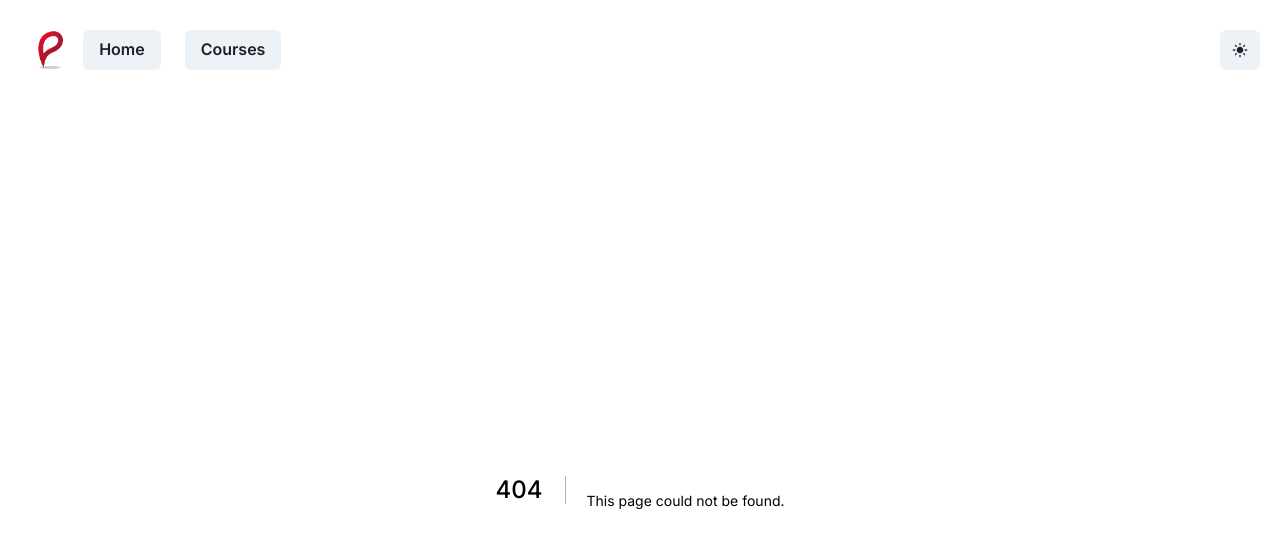
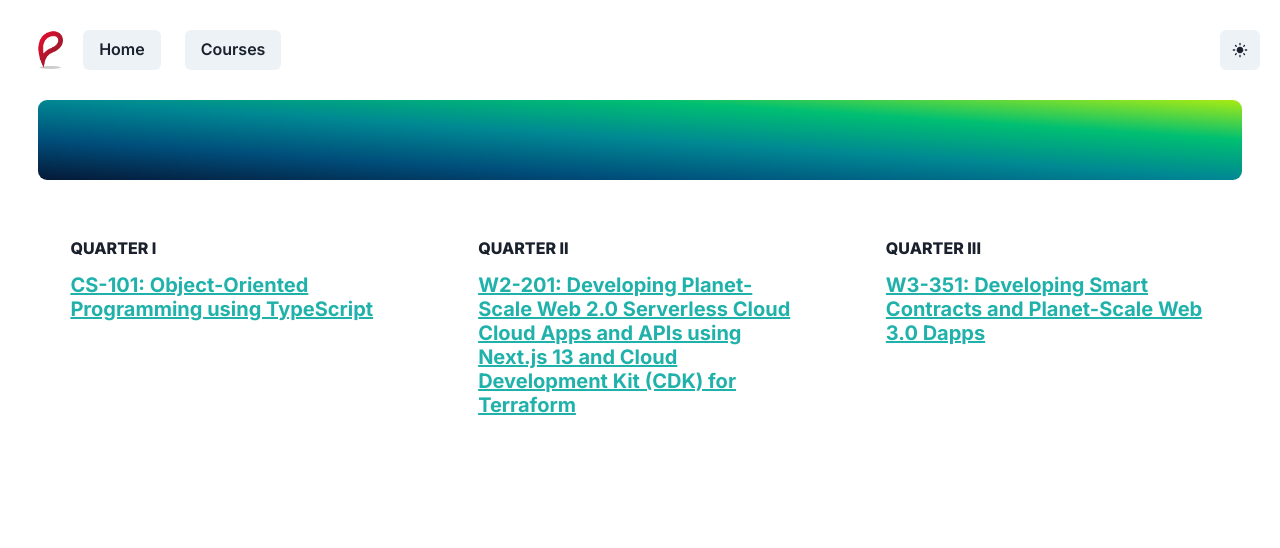
Before and after one commit to saadfrhan/nextjs-panaverse-website, a Next.js app: page /courses/core in a window 1280 px wide. Before the commit this address had no page. Shown: the top 548 px of the page. Built offline with nearby package versions, Linux system fonts and the light colour scheme.

Commit message:
feat: update

```diff
--- /dev/null
+++ b/src/app/courses/core/page.tsx
@@ -0,0 +1,39 @@
+"use client";
+
+import QuarterItem from '@/components/courses/QuarterItem';
+import Container from '@/components/home/container';
+import { core_courses } from '@/constants/course';
+import { gradientBg } from '@/constants/home';
+import { Flex, Heading, SimpleGrid, Text } from '@chakra-ui/react'
+
+export default function CoreCourses() {
+
+  return (
+    <Flex direction="column" gap={6}>
+      <Container
+        padding={10}
+        justifyContent="center"
+        rounded={9}
+        textAlign="center"
+        color="white"
+        bg={gradientBg}
+        element={
+          <Flex direction="column">
+            <Heading size={["lg", "xl", "lg", "2xl"]}>
+              Core Courses
+            </Heading>
+            <Text>{core_courses.description}</Text>
+          </Flex>
+        }
+      />
+      <SimpleGrid columns={[1, 1, 2, 3]} spacing={5}
+      >{core_courses.courses.map((c, i) =>
+        <QuarterItem
+          key={i}
+          {...c}
+        />
+      )}
+      </SimpleGrid>
+    </Flex>
+  );
+}
--- /dev/null
+++ b/src/components/courses/HeadingBlock.tsx
@@ -0,0 +1,23 @@
+import { gradientBg } from "@/constants/home";
+import { HeadingBlock } from "@/ts";
+import { Flex, Heading, Text } from "@chakra-ui/react";
+import Link from "next/link";
+
+const HeadingBlock: React.FC<HeadingBlock> = ({ heading }) => {
+
+  return <Link
+    href={`/courses/${heading.toLowerCase().replaceAll(' ', '-').replace(':', '')}`}
+  >
+    <Heading
+      size="md"
+      color='lightseagreen'
+      textDecoration='underline'
+      cursor="pointer"
+      rounded={9}
+    >
+      {heading}
+    </Heading>
+  </Link>
+}
+
+export default HeadingBlock;
--- /dev/null
+++ b/src/components/courses/NumberLabel.tsx
@@ -0,0 +1,10 @@
+import { NumberLabel } from "@/ts";
+import { Text } from "@chakra-ui/react";
+
+const NumberLabel: React.FC<NumberLabel> = ({ number }) => (
+  <Text textAlign="left" fontWeight="extrabold">
+    QUARTER {number}
+  </Text>
+);
+
+export default NumberLabel;
--- /dev/null
+++ b/src/components/courses/QuarterItem.tsx
@@ -0,0 +1,35 @@
+import { ItemProps } from '@/ts';
+import MotionDiv from '@/utils/motion';
+import { Flex } from '@chakra-ui/react';
+import HeadingBlock from './HeadingBlock';
+import NumberLabel from './NumberLabel';
+
+const QuarterItem: React.FC<ItemProps> = ({
+  number,
+  heading,
+  description,
+  isSpecialization = false,
+}) => {
+
+  return (
+    <MotionDiv dimension="x" negInit={true} transition={{ type: 'tween' }}>
+      <Flex
+        gap="1vw"
+        padding="4vh"
+        direction="column"
+      >
+        <NumberLabel
+          number={number}
+        />
+        <HeadingBlock
+          description={description}
+          heading={heading}
+          isSpecialization={isSpecialization}
+          number={number}
+        />
+      </Flex>
+    </MotionDiv>
+  );
+};
+
+export default QuarterItem;
--- a/src/constants/course.ts
+++ b/src/constants/course.ts
@@ -1,26 +1,24 @@
-import { Item } from "@/ts";
-
-export const courses: Item = {
-  "Core Courses": [{
-    main: "Core Courses",
-    mainDesc: `Every participant of the program will start by completing the following three core courses:`,
+export const core_courses = {
+  description: `Every participant of the program will start by completing the following three core courses:`,
+  courses: [
+    {
       number: "I",
       heading: "CS-101: Object-Oriented Programming using TypeScript",
-    description: `We will start the program by learning the fundamentals of Object-Oriented programming using JavaScript and TypeScript. We will also understand the latest Web trends i.e. Web 3.0 and Metaverse concepts and try to understand their working from the perspective of the users.`
     },
     {
       number: "II",
-    heading: `W2-201: Developing Planet-Scale Web 2.0 Serverless Cloud Cloud Apps and APIs using Next.js 13 and Cloud Development Kit (CDK) for Terraform`,
-    description: `The objective of this course is to teach participants to develop customer-facing planet-scale Websites, Full-Stack Apps and templates, Dashboards, and Muti-Cloud Serverless APIs. By the end of the quarter, the participants will be able to develop and deploy web platforms like Facebook, Shopify, etc. The technologies covered in this course will include Next.js 13, Figma, Tailwind CSS, Chakra UI, tRPC, QraphQL, Prisma, Cockroachdb Serverless (PostgreSQL Compatible), AWS Serverless Technologies, and Cloud Development Kit for Terraform (CDKTF).`
+      heading: `W2-201: Developing Planet-Scale Web 2.0 Serverless Cloud Cloud Apps and APIs using Next.js 13 and Cloud Development Kit (CDK) for Terraform`
     },
     {
       number: "III",
-    heading: `W3-351: Developing Smart Contracts and Planet-Scale Web 3.0 Dapps`,
-    description: `In this course you will learn how to develop Web 3.0 DApps, create a project, deploy it in production, write smart contracts, unit test them, and create user interfaces for them. We will also learn to develop ERC-20 and NFT tokens, DAOs, Oracles, etc. Please note that in order to develop Web 3 applications you also need to build on top of Web 2.0 technologies which we have already covered in the previous quarters.`
-  }],
-  "Specialized Tracks": [{
-    main: "Specialized Tracks",
-    mainDesc: `After completing the first three quarters the participants will select one or more specializations consisting of two courses each:`,
+      heading: `W3-351: Developing Smart Contracts and Planet-Scale Web 3.0 Dapps`
+    }
+  ]
+}
+
+export const specs = {
+  description: `After completing the first three quarters the participants will select one or more specializations consisting of two courses each:`,
+  specializations: [{
     number: "I",
     heading: "Web 3.0 (Blockchain) and Metaverse Specialization",
     description: `This Web 3.0 and Metaverse specialization focuses on developing full-stack Web 3.0 and Metaverse experiences for the next generation of the internet by specializing in building worlds that merge the best of cutting-edge decentralized distributed blockchains with 3D metaverse client experiences.`,
@@ -32,6 +30,81 @@ export const courses: Item = {
       number: "V",
       heading: `MV-361: Developing Planet-Scale Open Virtual and Augmented Metaverse Experiences`
     }]
-  }],
+  },
+  {
+    number: "II",
+    heading: "Artificial Intelligence (AI) and Deep Learning Specialization",
+    description: `The AI and Deep Learning specialization focuses on building and deploying intelligent APIs using OpenAI models and building custom Deep Learning Tensorflow models.`,
+    courses: [{
+      number: "IV",
+      heading: `AI-351: Developing Planet-Scale Intelligent APIs and Python Programming`
+    },
+    {
+      number: "V",
+      heading: `AI-361: Deep Learning and MLOps`
+    }]
+  },
+  {
+    number: "III",
+    heading: "Cloud-Native Computing Specialization",
+    description: `The Cloud-Native Computing Specialization focuses on Containers, Kubernetes, and CDK for Kubernetes. `,
+    courses: [{
+      number: "IV",
+      heading: `CN-351: Certified Kubernetes Application Developer (CKAD)`
+    },
+    {
+      number: "V",
+      heading: `CN-361: Developing Multi-Cloud APIs using CDK for Terraform`
+    }]
+  },
+  {
+    number: "IV",
+    heading: "Ambient Computing and IoT Specialization",
+    description: `The Ambient Computing and IoT Specialization focuses on building Smart Homes, Offices, Factories, and Cities using Voice computing, Matter Protocol, and Embedded Devices.`,
+    courses: [{
+      number: "IV",
+      heading: `AC-351: Ambient Computing with Voice Assistants and Matter Protocol Devices`
+    },
+    {
+      number: "V",
+      heading: `AC-361: Embedded Programming using C and Rust`
+    }]
+  },
+  {
+    number: "V",
+    heading: "Genomics and Bioinformatics Specialization",
+    description: `Genomics is the study of the total genetic makeup of individual organisms, and how this genetic information is structured, functions, and has evolved; bioinformatics encompasses a diverse range of analytical methods and tools applied to genomic data. This Specialization focuses on performing complex bioinformatics analysis using the most essential Python libraries and applications.`,
+    courses: [{
+      number: "IV",
+      heading: `Bio-351: Python for Biologists`
+    },
+    {
+      number: "V",
+      heading: `Bio-361: Bioinformatics with Python`
+    }]
+  },
+  {
+    number: "VI",
+    heading: "Network Programmability and Automation Specialization",
+    description: `More than ever, network engineers are finding it challenging to complete their duties entirely manually. Network automation is now crucial due to new protocols, technologies, delivery models, and the requirement for enterprises to become more adaptable and agile. This course teaches network engineers how to automate systems with code using a variety of technologies and tools, including Linux, Python, APIs, and Git.`,
+    courses: [{
+      number: "IV",
+      heading: `NPA-351: CCNA 200-301 Certification`
+    },
+    {
+      number: "V",
+      heading: `NPA-361: Network Programmability and Automation`
+    }]
+  }]
+}
 
-}
+export const course_slugs = [
+  "ac-351-ambient-computing-with-voice-assistants-and-matter-protocol-devices", "ac-361-embedded-programming-using-c-and-rust",
+  "bio-361-bioinformatics-with-python", "cn-351-certified-kubernetes-application-developer-(ckad)", "cn-361-developing-multi-cloud-apis-using-cdk-for-terraform", "cs-101-object-oriented-programming-using-typescript",
+  "ai-351-developing-planet-scale-intelligent-apis-and-python-programming",
+  "ai-361-deep-learning-and-mlops",
+  "bio-351-python-for-biologists",
+  "mv-361-developing-planet-scale-open-virtual-and-augmented-metaverse-experiences",
+  "npa-351-ccna-200-301-certification",
+  "w2-201-developing-planet-scale-web-2.0-serverless-cloud-cloud-apps-and-apis-using-next.js-13-and-cloud-development-kit-(cdk)-for-terraform", "w3-351-developing-smart-contracts-and-planet-scale-web-3.0-dapps"
+]
```
Also changed, not shown: src/app/courses/[id]/layout.tsx (added, +57 -0 lines), src/app/courses/[id]/page.tsx (added, +25 -0 lines), src/app/courses/core/head.tsx (added, +7 -0 lines), src/app/courses/page.tsx (+19 -44 lines), src/app/courses/specs/head.tsx (added, +7 -0 lines), src/app/courses/specs/page.tsx (added, +23 -0 lines), src/ts/index.ts (+11 -0 lines). Lines whose indentation alone changed are shown as unchanged.
